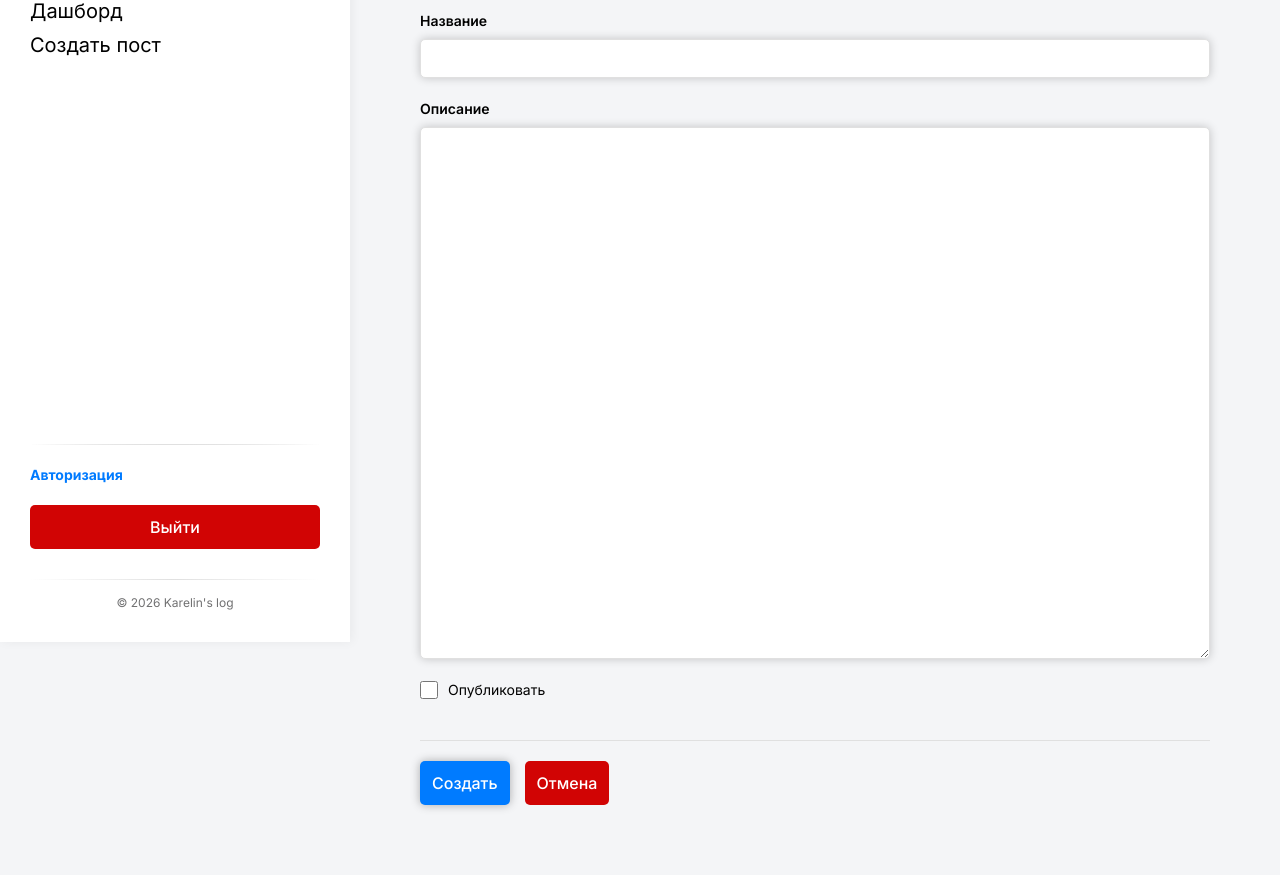
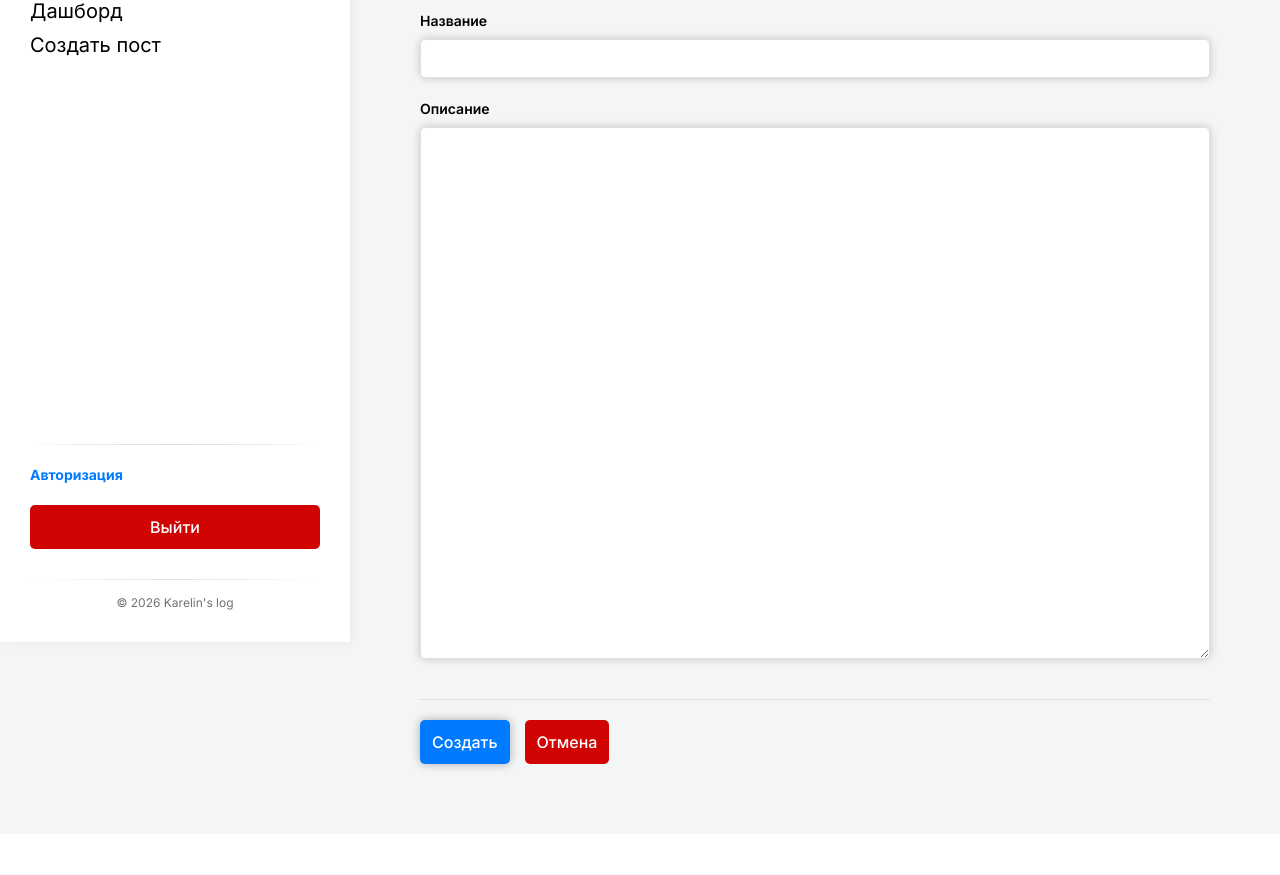
Before and after one commit to KarelinIvan/Karelin-s-Log, a FastAPI app: template app/templates/admin/create_post.html in a window 1280 px wide. Shown: the part 158-1033 px from the top of the page. After the commit the page ends 931 px from the top, so only its background shows below. Run offline with FastAPI, Linux system fonts and the light colour scheme; the template is opened without the code that fills it, so the values that code supplies are empty; parts of the project's set-up code (start-up, migrations or seed data) failed here and were passed over; some web fonts are replaced.

Commit message:
для шаблона создание поста убран чек бокс опубликовать

```diff
--- a/app/templates/admin/create_post.html
+++ b/app/templates/admin/create_post.html
@@ -17,13 +17,6 @@
             <textarea id="description" name="description" class="form-control" rows="30"></textarea>
         </div>
 
-        <div class="form-group checkbox-group">
-            <label>
-                <input type="checkbox" name="published">
-                Опубликовать
-            </label>
-        </div>
-
         <div class="edit-form__management">
             <button class="btn-primary" type="submit">Создать</button>
             <a href="/admin/" class="btn-secondary">Отмена</a>
```
